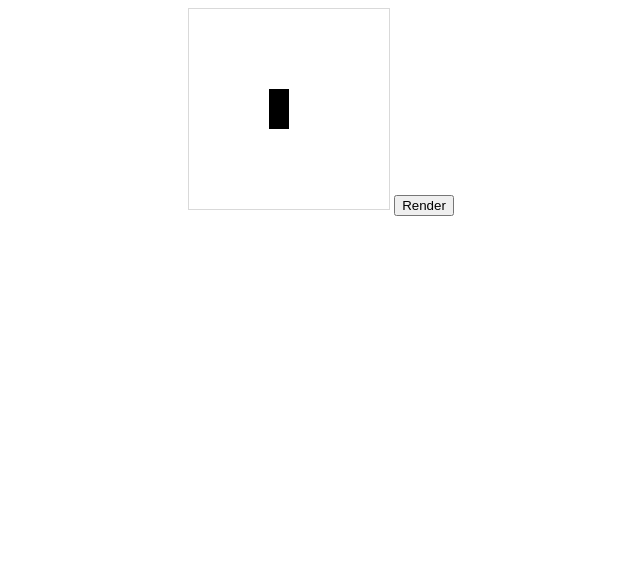
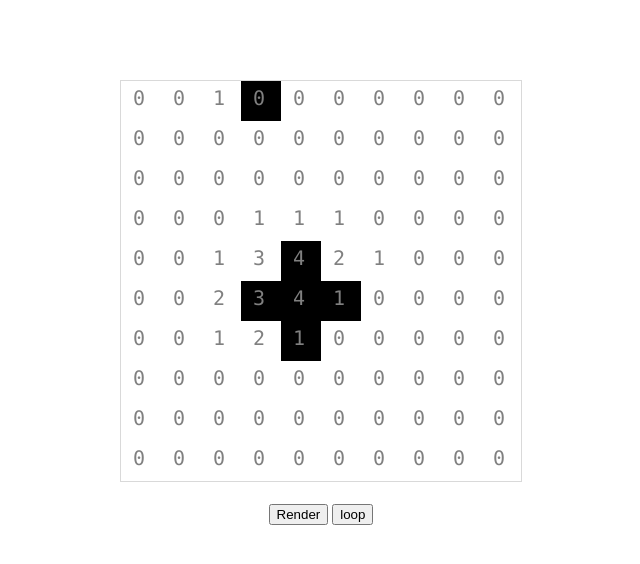
Before and after one commit to F4NZ41/gameOfLife, a plain HTML site: page index.html in a window 1280 px wide. Shown: the whole page, without its empty margins (319-959 px from the left). Drawn offline with Linux system fonts and the light colour scheme.

Commit message:
hopefully works soon

```diff
--- a/index.html
+++ b/index.html
@@ -8,8 +8,11 @@
     <title>Document</title>
 </head>
 <body onload="render()">
-    <canvas id="c" width="200" height="200"></canvas>
+    <br><br><br><br>
+    <canvas id="c" width="400" height="400"></canvas>
+    <br><br>
     <button onclick="render()">Render</button>
+    <button onclick="loopthis()">loop</button>
     <script src="main.js"></script>
 </body>
 </html>
--- a/main.js
+++ b/main.js
@@ -4,24 +4,32 @@ const height = 10;
 var c = document.getElementById("c");
 var ctx = c.getContext("2d");
 
-const pg = [
-    [0,0,0,0,0,0,0,0,0,0],
+var pg = [
+    [0,0,0,1,0,0,0,0,0,0],
     [0,0,0,0,0,0,0,0,0,0],
     [0,0,0,0,0,0,0,0,0,0],
     [0,0,0,0,0,0,0,0,0,0],
     [0,0,0,0,1,0,0,0,0,0],
+    [0,0,0,1,1,1,0,0,0,0],
     [0,0,0,0,1,0,0,0,0,0],
-    [0,0,0,0,0,0,0,0,0,0],
     [0,0,0,0,0,0,0,0,0,0],
     [0,0,0,0,0,0,0,0,0,0],
     [0,0,0,0,0,0,0,0,0,0],
 ];
 
-function ngbr() {
-
+function loopthis() {
+    setInterval(render, 75);
 }
 
+
 function render() {
+
+    // just a reference gotta clone this array (pg) into other array so that a tick represents an instantaneous change in all variables at the same time
+    // see comment 2.
+
+    var pgf = pg;
+    console.error(pgf)
+
     for(var i = 0; i < height; i++) {
         for(var j = 0; j < width; j++) {
 
@@ -36,20 +44,45 @@ function render() {
             try { if (pg[i+1][j]==1) {n++} } catch {console.log("catch xd")}
             try { if(pg[i+1][j+1]==1) {n++}} catch {console.log("catch xd")}
 
-            console.log(n)
+
+
+            console.log(n, i, j)
 
             console.log(pg[i][j]);
 
 
             if(pg[i][j]==1) {
-                ctx.fillRect(j*20,i*20,20,20)
+                ctx.fillRect(j*40,i*40,40,40)
+            }
+            else {
+                ctx.fillStyle = "white";
+                ctx.fillRect(j*40,i*40,40,40)
+                ctx.fillStyle = "black";
             }
 
-            if(n<2) {
-                pg[i][j]=0;
+            ctx.fillStyle = "gray";
+            ctx.font = "20px Consolas";
+            ctx.fillText(n, j*40+12,i*40+24);
+            ctx.fillStyle = "black";
+
+            if (pg[i][j] == 1 && n<2) {
+                pgf[i][j] = 0;
             }
 
+            else if (pg[i][j] == 1 && n>3) {
+                pgf[i][j] = 0;
+            }
 
+            else if (pg[i][j] == 0 && n==3) {
+                pgf[i][j] = 1;
+            }
+
+            else {
+
+            }
         }
     }
+
+    // comment 2.
+    pg = pgf;
 }
```
